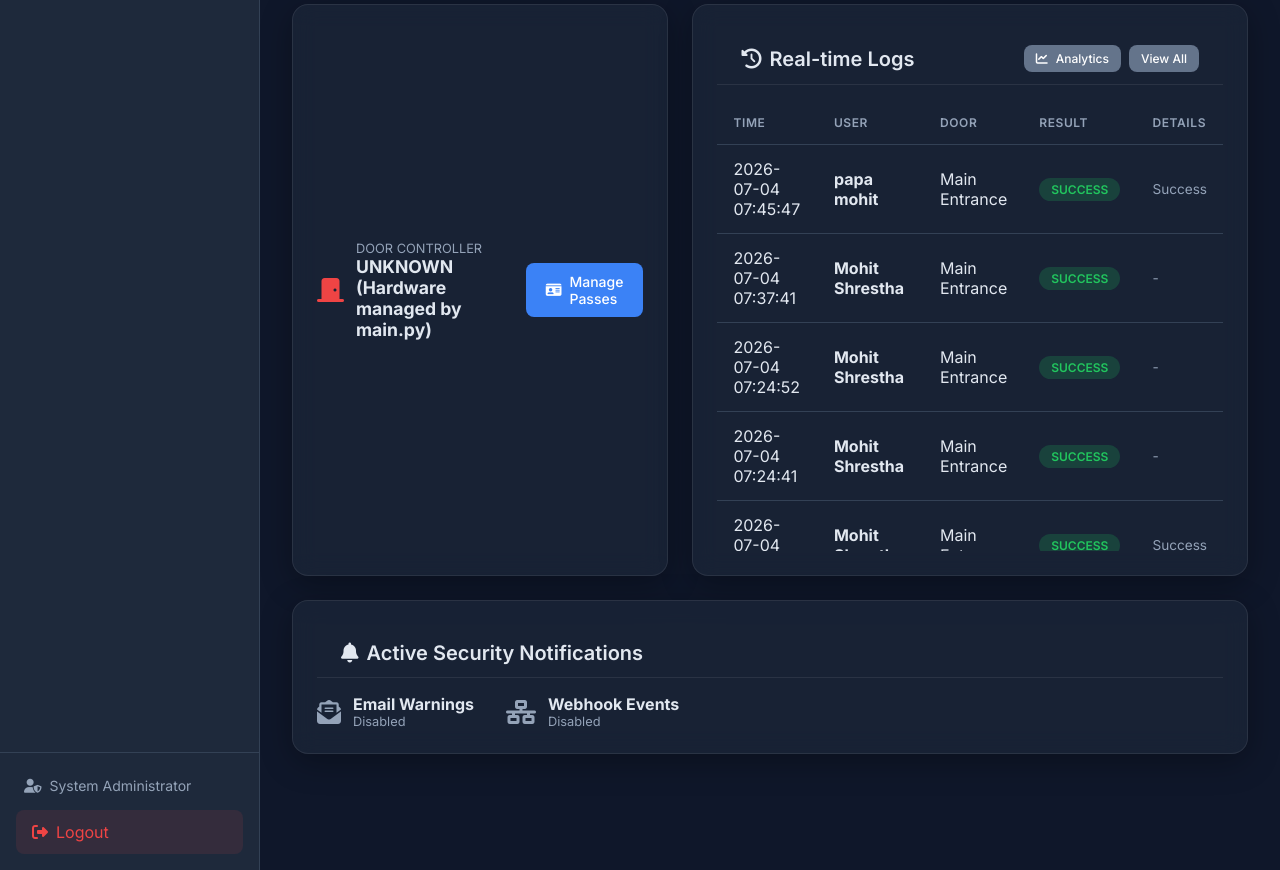
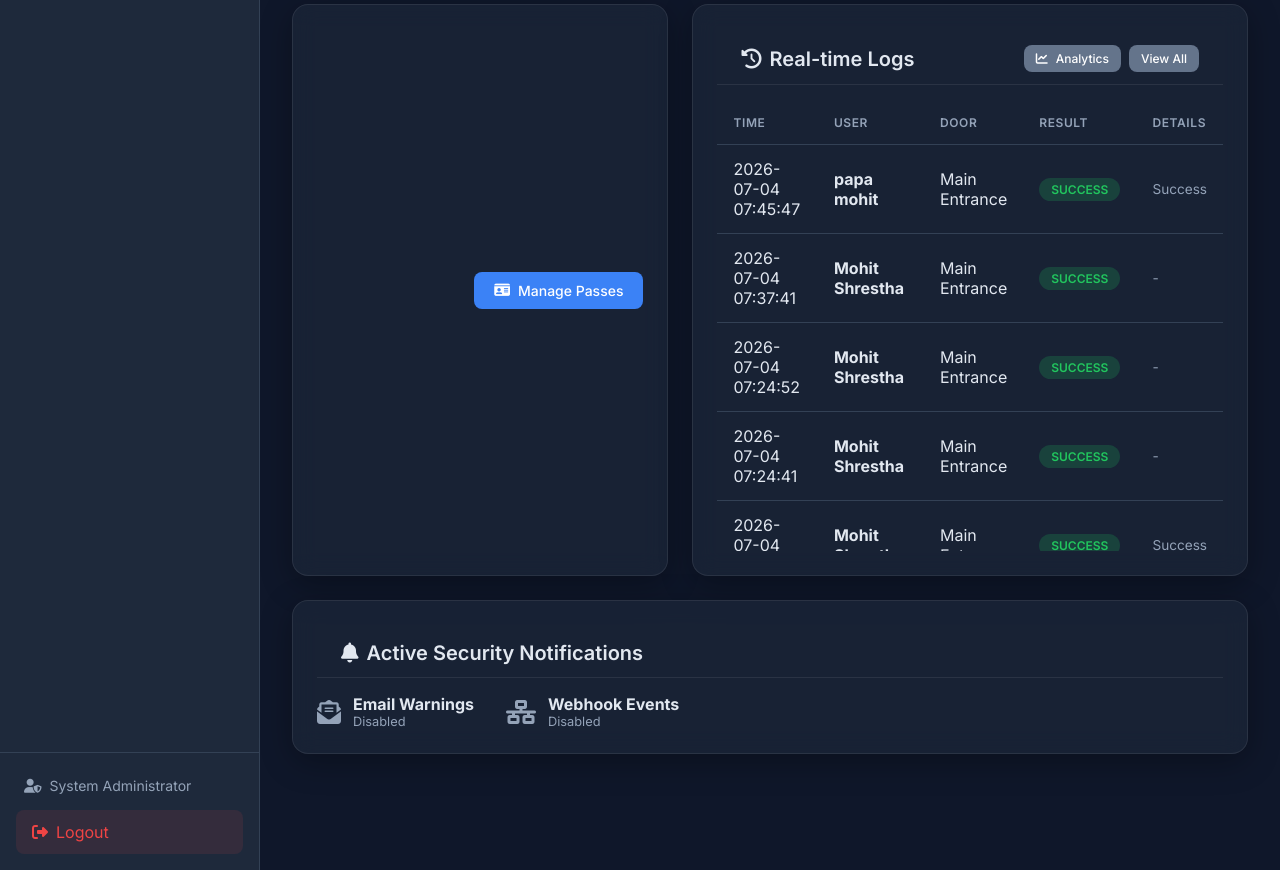
Before and after one commit to Wearing-wind/Smart_Door_System, a Flask app: page /admin/qr in a window 1280 px wide. Shown: the part 414-1284 px from the top of the page. Run offline with Flask 2, Linux system fonts and the light colour scheme; a user stored in the database is signed in.

Commit message:
feat: implement QR pass dashboard UI and face recognition module structure

```diff
--- a/modules/face_recognition_module.py
+++ b/modules/face_recognition_module.py
@@ -573,9 +573,8 @@ class FaceRecognitionEngine:
                         self._last_match_user_id = matched_user_id
                         self._consecutive_match_count = 1
 
-                    # Only return FACE_MATCHED after N consecutive confirmations
                     if self._consecutive_match_count >= FACE_CONSECUTIVE_FRAMES:
-                        confidence = 1.0 - best_distance
+                        confidence = float(1.0 - best_distance)
                         label = f"{user_data['name']} ({confidence*100:.1f}%)"
                         frame_with_box = self._draw_face_box(
                             frame, scaled_location, label, (0, 255, 0)
@@ -601,7 +600,7 @@ class FaceRecognitionEngine:
                             user_id=user_data['user_id'],
                             user_name=user_data['name'],
                             employee_id=user_data['employee_id'],
-                            confidence=1.0 - best_distance,
+                            confidence=float(1.0 - best_distance),
                             face_location=scaled_location,
                             frame=frame_with_box
                         )
--- a/web/templates/qr/dashboard.html
+++ b/web/templates/qr/dashboard.html
@@ -72,13 +72,7 @@
 
 <div class="qr-form-section">
     <div class="qr-glass-card" style="display: flex; justify-content: space-between; align-items: center; padding: 1.25rem 1.5rem;">
-        <div style="display: flex; align-items: center; gap: 0.75rem;">
-            <i class="fas fa-door-closed" style="font-size: 1.5rem; color: #ef4444;"></i>
-            <div>
-                <span style="font-size: 0.8rem; color: #94a3b8; display: block; text-transform: uppercase;">Door Controller</span>
-                <strong style="font-size: 1.1rem; color: #e2e8f0;">{{ door_state }}</strong>
-            </div>
-        </div>
+        <div></div>
         <a href="{{ url_for('qr.list_passes') }}" class="btn btn-primary">
             <i class="fas fa-id-card"></i> Manage Passes
         </a>
```
Also changed, not shown: database/smart_door.db, smart_door.db (deleted).
